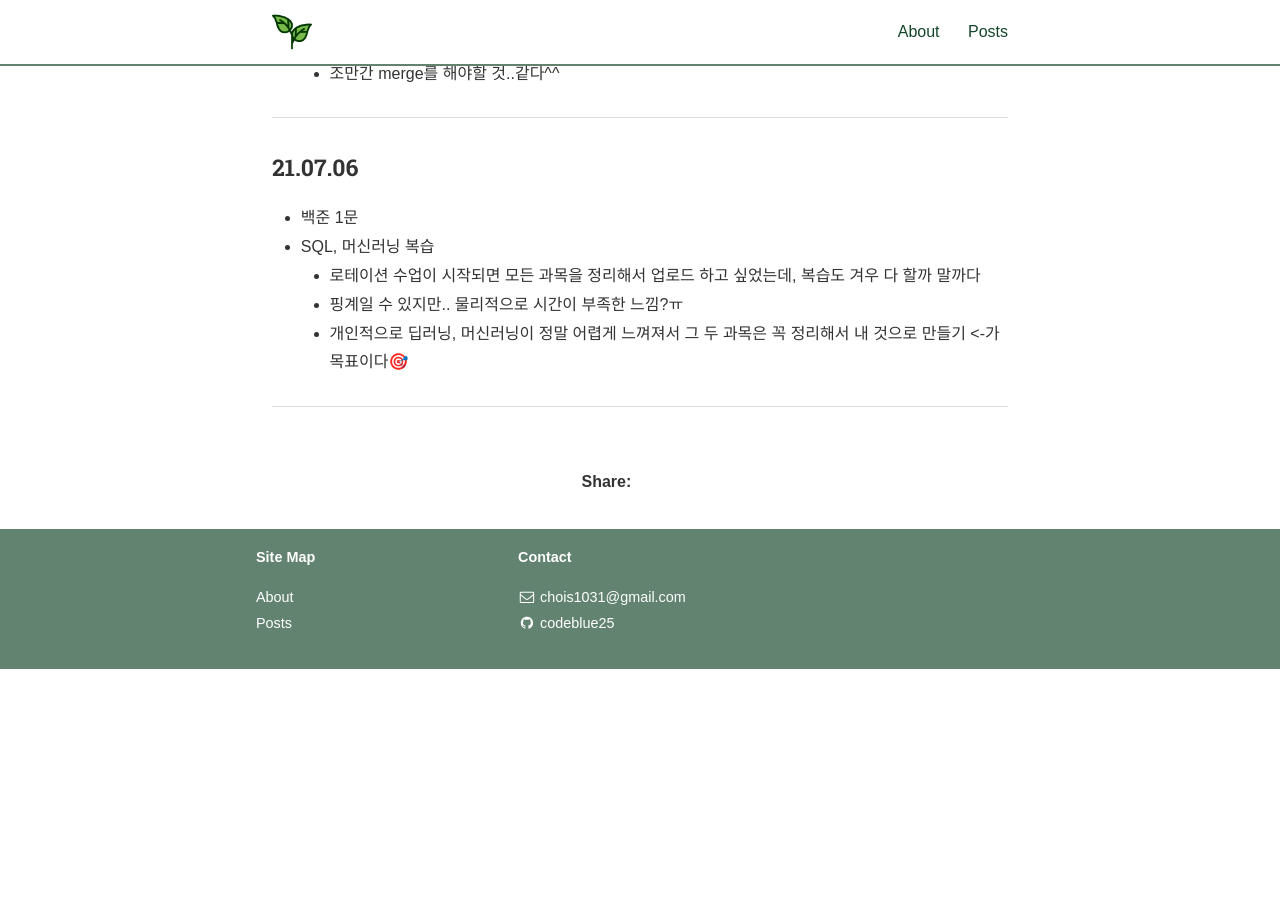
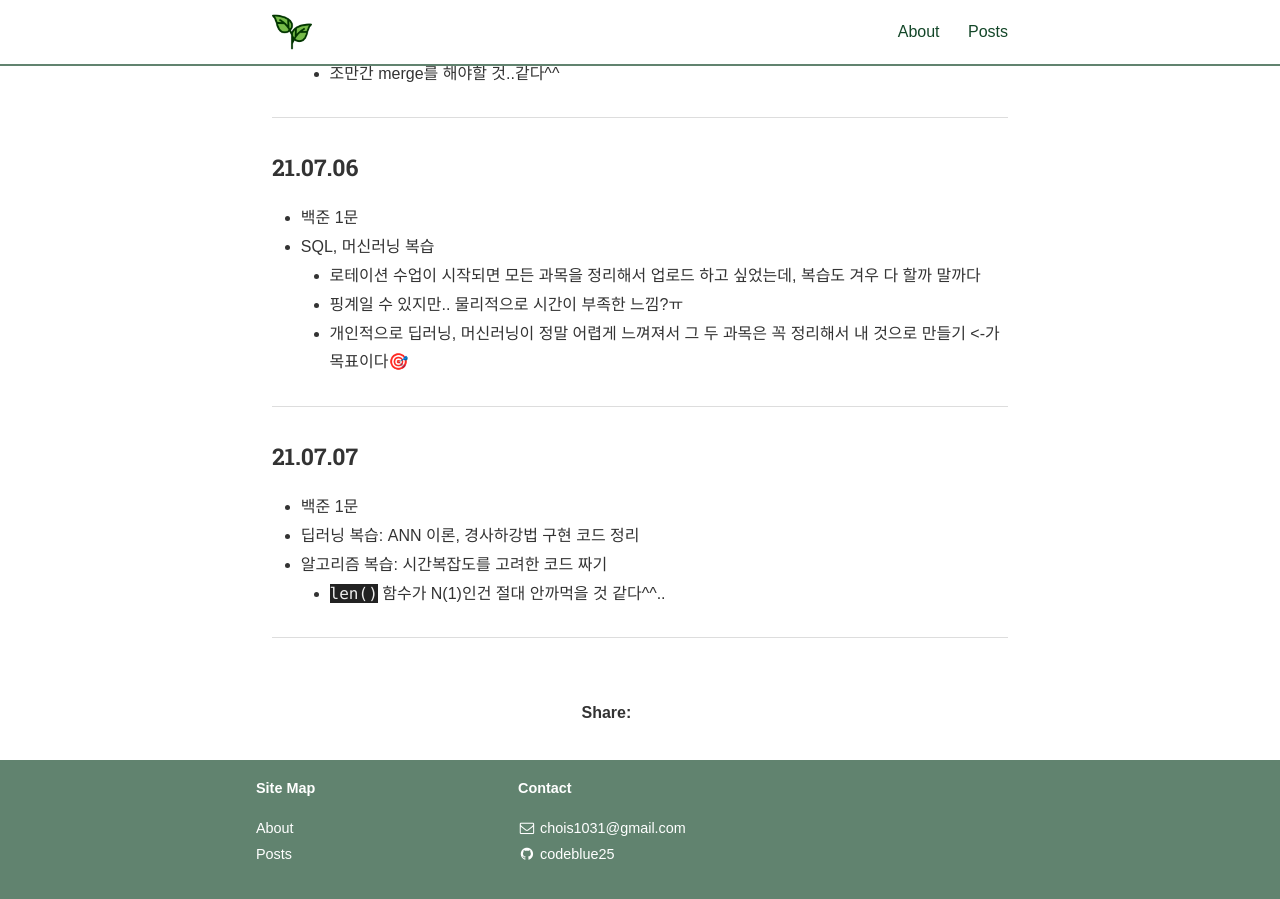
Before and after one commit to codeblue25/codeblue25.github.io, a Jekyll site: the page built from _posts/2021-07-04-0710.md, in a window 1280 px wide and 900 px high, scrolled down 731 px. Built offline with Jekyll 4.4.1, drawn with Linux system fonts in a browser that asks for light colours; nearby versions of some CDN libraries; some web fonts are replaced; a style sheet for code colours, icons or effects is not loaded; before the commit the page ends 1400 px from its top, so only the background shows below that.

Commit message:
210707 TIL

```diff
--- a/_posts/2021-07-04-0710.md
+++ b/_posts/2021-07-04-0710.md
@@ -33,3 +33,12 @@ categories: TIL
   - 개인적으로 딥러닝, 머신러닝이 정말 어렵게 느껴져서 그 두 과목은 꼭 정리해서 내 것으로 만들기 <-가 목표이다🎯
 
 ---
+
+<h3>21.07.07</h3>
+
+- 백준 1문
+- 딥러닝 복습: ANN 이론, 경사하강법 구현 코드 정리
+- 알고리즘 복습: 시간복잡도를 고려한 코드 짜기
+  - `len()` 함수가 N(1)인건 절대 안까먹을 것 같다^^..
+
+---
```
